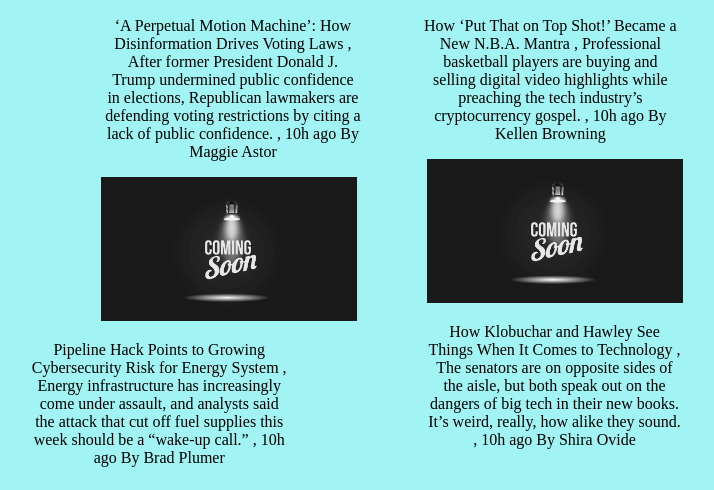
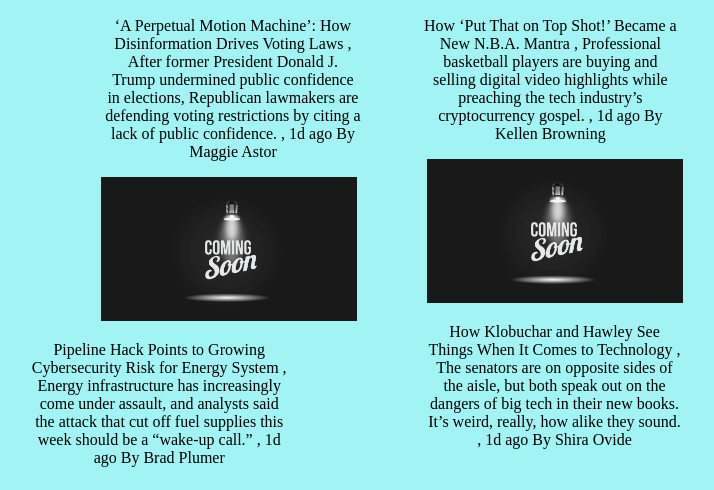
Before and after one commit to OrigamiStudiosYT/postive_News, a plain HTML site: page index.html in a window 1280 px wide. Shown: the part 349-839 px from the top of the page, 277-991 px from the left. Drawn offline with Linux system fonts and the light colour scheme.

Commit message:
Updated for today
Updated for today

```diff
--- a/index.html
+++ b/index.html
@@ -68,25 +68,25 @@
     <div id="currentTime" class="centerall start2">
         <img id="Image" src="img/coming_soon.png" alt="Real image" />
         <p class="Text">
-              ‘A Perpetual Motion Machine’: How Disinformation Drives Voting Laws  ,  After former President Donald J. Trump undermined public confidence in elections, Republican lawmakers are defending voting restrictions by citing a lack of public confidence.  ,  10h ago By Maggie Astor
+              ‘A Perpetual Motion Machine’: How Disinformation Drives Voting Laws  ,  After former President Donald J. Trump undermined public confidence in elections, Republican lawmakers are defending voting restrictions by citing a lack of public confidence.  ,  1d ago By Maggie Astor
         </p>
     </div>
     <div id="currentTime" class="centerall start3">
         <img id="Image" src="img/coming_soon.png" alt="Real image" />
         <p class="Text">
-              How ‘Put That on Top Shot!’ Became a New N.B.A. Mantra  ,  Professional basketball players are buying and selling digital video highlights while preaching the tech industry’s cryptocurrency gospel.  ,  10h ago By Kellen Browning
+              How ‘Put That on Top Shot!’ Became a New N.B.A. Mantra  ,  Professional basketball players are buying and selling digital video highlights while preaching the tech industry’s cryptocurrency gospel.  ,  1d ago By Kellen Browning
         </p>
     </div>
     <div id="currentTime" class="centerall start4">
         <img id="Image" src="img/coming_soon.png" alt="Real image" />
         <p class="Text">
-              How Klobuchar and Hawley See Things When It Comes to Technology  ,  The senators are on opposite sides of the aisle, but both speak out on the dangers of big tech in their new books. It’s weird, really, how alike they sound.  ,  10h ago By Shira Ovide
+              How Klobuchar and Hawley See Things When It Comes to Technology  ,  The senators are on opposite sides of the aisle, but both speak out on the dangers of big tech in their new books. It’s weird, really, how alike they sound.  ,  1d ago By Shira Ovide
         </p>
     </div>
     <div id="currentTime" class="centerall start5">
         <img id="Image" src="img/coming_soon.png" alt="Real image" />
         <p class="Text">
-              Pipeline Hack Points to Growing Cybersecurity Risk for Energy System  ,  Energy infrastructure has increasingly come under assault, and analysts said the attack that cut off fuel supplies this week should be a “wake-up call.”  ,  10h ago By Brad Plumer
+              Pipeline Hack Points to Growing Cybersecurity Risk for Energy System  ,  Energy infrastructure has increasingly come under assault, and analysts said the attack that cut off fuel supplies this week should be a “wake-up call.”  ,  1d ago By Brad Plumer
         </p>
     </div>
 </body>
```
Also changed, not shown: m_index.html (+4 -4 lines), webscraper/webscrap.txt (+4 -4 lines).
